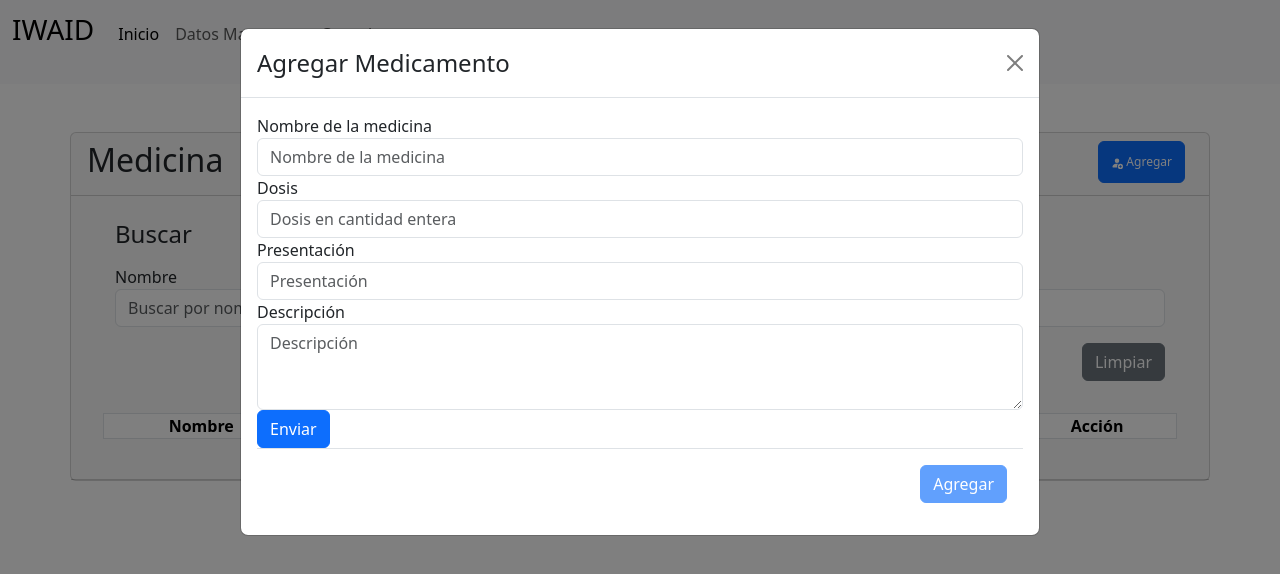
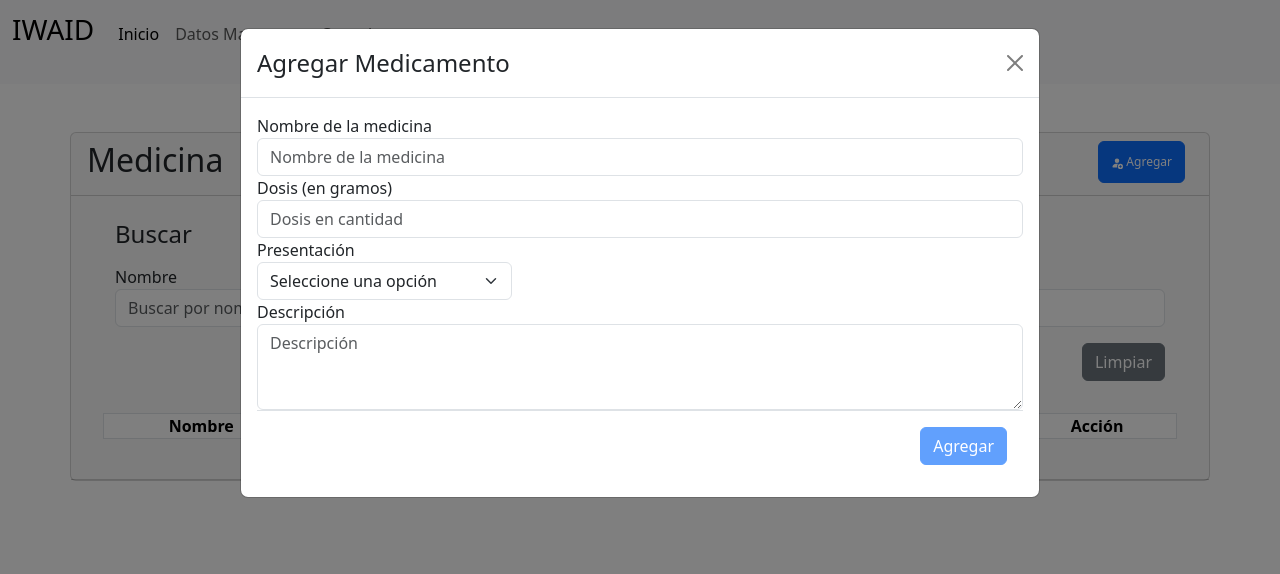
Before and after one commit to Chris-THC/iwaid-ui, a React (Create React App) app: page /medicine in a window 1280 px wide. Both pictures are taken after typing "Sample", "5", "Sample" into the empty fields and a click on the button "Agregar". Shown: the top 574 px of the page. Built offline with nearby package versions, Linux system fonts and the light colour scheme.

Commit message:
Changed, added validations to the form, and correctly placed the titles in Spanish within the form.

```diff
--- a/src/Components/componentsMedicine/FormMedicine.jsx
+++ b/src/Components/componentsMedicine/FormMedicine.jsx
@@ -18,7 +18,8 @@ export const FormMedicine = ({ isGetData = {} }) => {
     register,
     handleSubmit,
     formState: { errors, isValid },
-  } = useForm();
+  } = useForm({ mode: "all" });
+
 
 
   const onSubmitClick = (data) => {
@@ -51,15 +52,16 @@ export const FormMedicine = ({ isGetData = {} }) => {
         </div>
 
         <div className="form-group">
-          <label>Dosis</label>
+  <label>Dosis (en gramos)</label>
   <input
     type="number"
     className="form-control"
-            placeholder="Dosis en cantidad entera"
+    placeholder="Dosis en cantidad"
     autoComplete="off"
+    step="any"
     {...register("dosis", {
       required: true,
-              min: 1, // Puedes ajustar el mínimo de la dosis según tus necesidades
+      min: 0, // Puedes ajustar el mínimo de la dosis según tus necesidades
     })}
     defaultValue={isGetData.dosis}
   />
@@ -68,20 +70,26 @@ export const FormMedicine = ({ isGetData = {} }) => {
   )}
 </div>
 
-        <div className="form-group">
+<div className="form-group col-md-4">
               <label>Presentación</label>
-          <input
-            type="text"
-            className="form-control"
-            placeholder="Presentación"
+              <select
+                defaultValue={isGetData.presentation} // Aquí se asigna el valor al select
+                className="form-select"
                 autoComplete="off"
                 {...register("presentation", { required: true })}
-            defaultValue={isGetData.presentation}
-          />
+              >
+                <option value="">Seleccione una opción</option>
+                <option value="Sólidos">Sólidos</option>
+                <option value="Soluciones">Soluciones</option>
+                <option value="Suspensiones">Suspensiones</option>
+                <option value="Emulsiones">Emulsiones</option>
+                <option value="Otro">Otro</option>
+              </select>
               {errors.presentation && (
     <span className="text-danger">El dato es requerido</span>
   )}
             </div>
+
 
         <div className="form-group">
           <label>Descripción</label>
@@ -97,9 +105,6 @@ export const FormMedicine = ({ isGetData = {} }) => {
           )}
         </div>
 
-        <button type="submit" className="btn btn-primary">
-          Enviar
-        </button>
 
     <div>
       <Modal.Footer>
--- a/src/Context/AppContext.jsx
+++ b/src/Context/AppContext.jsx
@@ -8,7 +8,7 @@ export const AppContext = (props) => {
 
   const [dataTestMedicine, setDataTestMedicine] = useState([
     // { name: "Paracetamol", dosis: 500, presentation: 'Tabletas', description: "Alivia el dolor y reduce la fiebre" },
-    { name: "Omeprazol", dosis: "20", presentation: 'Cápsulas', description: "Trata la acidez estomacal y úlceras" },
+    { name: "Omeprazol", dosis: "20", presentation: "Sólidos", description: "Trata la acidez estomacal y úlceras" },
     { name: "Loratadina", dosis: "10", presentation: 'Tabletas', description: "Antihistamínico para alergias" },
     { name: "Amoxicilina", dosis: "250", presentation: 'Suspensión oral', description: "Antibiótico para infecciones bacterianas" },
     { name: "Cetirizina", dosis: "5", presentation: 'Jarabe', description: "Alivia síntomas de alergias como la picazón y la congestión nasal" },
--- a/src/Css/CssTable.css
+++ b/src/Css/CssTable.css
@@ -60,5 +60,8 @@
     width: 70px;
   }
 
+  #btnTables  :hover {
+    background-color: #c70039;
+  }
 
 }
```
Lines whose indentation alone changed are shown as unchanged.
